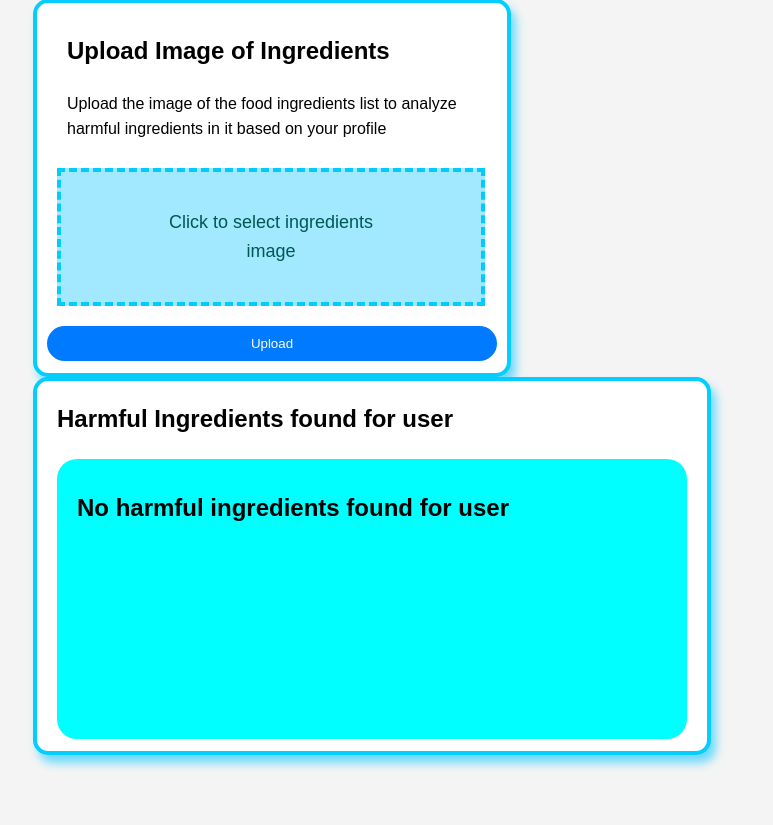
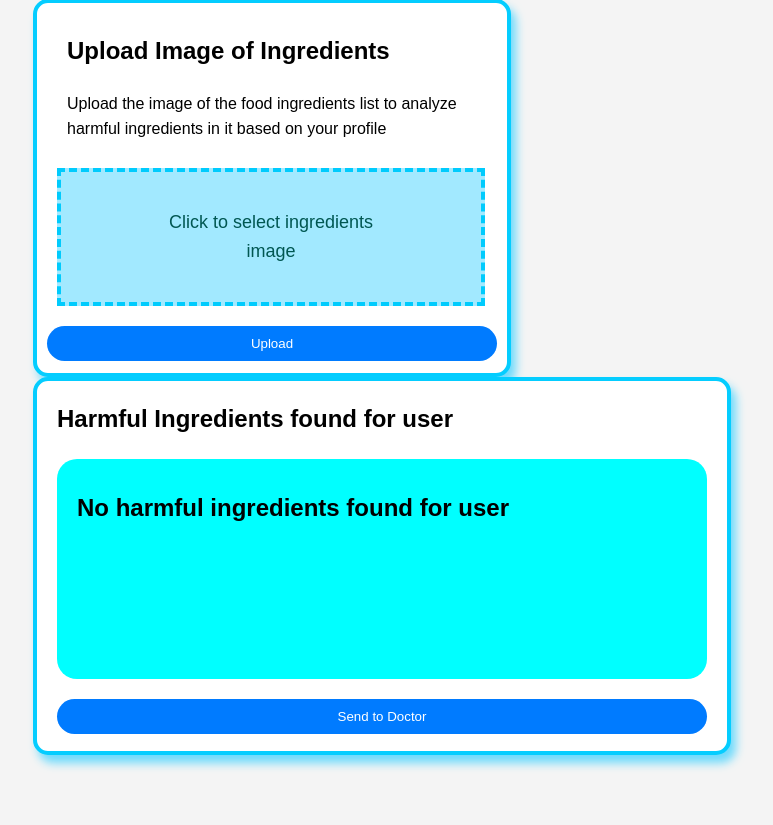
Before and after one commit to Gladwin-George/AI-software-to-detect-harmful-ingredients-in-packaged-food-products-and-beverages, a Flask app: page /user in a window 1280 px wide. Shown: the part 746-1571 px from the top of the page, without its empty margins (95-868 px from the left). Run offline with Flask 3, Linux system fonts and the light colour scheme; the visitor is signed in with stand-in values (Sample User, id 1); data comes from the database, SQL or seed files in the repository.

Commit message:
added doctor mailing system

```diff
--- a/main.py
+++ b/main.py
@@ -1,9 +1,12 @@
+import os
 import cv2
 import easyocr
 import numpy as np
-import os
 import sqlite3
 import bcrypt
+import smtplib
+from email.mime.text import MIMEText
+from dotenv import load_dotenv
 from flask_wtf import FlaskForm
 from wtforms import StringField, PasswordField, SubmitField
 from wtforms.validators import DataRequired, Length, Email, EqualTo, ValidationError
@@ -36,6 +39,10 @@ cursor.execute('''
 ''')
 conn.commit()
 conn.close()
+
+
+email = os.getenv('EMAIL')
+password = os.getenv('EMAIL_PASSWORD')
 
 #
 def analyze_general_harmful_ingredients(file):
@@ -248,7 +255,9 @@ def user():
 
         if user:
             harmful_ingredients = []
-            if request.method == 'POST':
+
+        if request.method == 'POST':
+            if 'upload' in request.form:
                 # Check if a file was uploaded
                 if 'file' not in request.files:
                     error = "No file uploaded"
@@ -262,13 +271,35 @@ def user():
                     return render_template('user.html', user=user, error=error, harmful_ingredients=harmful_ingredients)
 
                 # If the file exists and is allowed, proceed with OCR and detection
-                harmful_ingredients = analyze_harmful_ingredients(file, user)
+                session['harmful_ingredients'] = analyze_harmful_ingredients(file, user)
+
+            if 'email' in request.form:
+                # If the form is submitted, send the email
+                doctor_email = email
+                msg = MIMEText(f"\nHarmful ingredients: {session.get('harmful_ingredients', [])}")
+                msg['Subject'] = 'User Health Info and Harmful Ingredients'
+                msg['From'] = email
+                msg['To'] = doctor_email
+                send_email(msg)
+                return redirect(url_for('user'))  # Redirect back to the user page
 
             # Pass the user data and the harmful ingredients to the template
-            return render_template('user.html', user=user, harmful_ingredients=harmful_ingredients)
+            return render_template('user.html', user=user, harmful_ingredients=session.get('harmful_ingredients', []))
 
-    # If the user is not logged in, redirect to the login page
-    return redirect(url_for('login'))
+        if not user:
+            # If the user is not logged in, redirect to the login page
+            return redirect(url_for('login'))
+
+        # Pass the user data and the harmful ingredients to the template
+        return render_template('user.html', user=user, harmful_ingredients=harmful_ingredients)
+
+def send_email(msg):
+    try:
+        with smtplib.SMTP_SSL('smtp.gmail.com') as server:
+            server.login(email, password)
+            server.send_message(msg)
+    except Exception as e:
+        print(f"Error: {e}")
 
 @app.route('/logout')
 def logout():
--- a/static/css/user_style.css
+++ b/static/css/user_style.css
@@ -93,6 +93,7 @@ input[type="submit"] {
     width: 650px;
     border-radius: 20px;
     padding-left: 20px;
+    padding-right: 20px;
     color: rgb(0, 0, 0);
     background-color: rgb(255, 255, 255);
     border: rgb(4, 205, 255) 4px solid;
@@ -102,12 +103,13 @@ input[type="submit"] {
 }
 
 .ingredients_list{
-    height: 270px;
-    width: 610px;
+    height: 210px;
+    width: 630px;
     background-color: aqua;
     padding-left: 20px;
     padding-top: 10px;
     border-radius: 20px;
+    margin-bottom: 20px;
 }
 
 .upload_image {
@@ -187,12 +189,14 @@ input[type="submit"] {
     color: white;
     border: none;
     cursor: pointer;
+    border-radius: 20px;
     transition: background-color 0.3s ease;
 }
 
 input[type="submit"]:hover {
     background-color: #0056b3;
 }
+
 
 /* For Webkit browsers like Chrome and Safari */
 ::-webkit-scrollbar {
--- a/templates/user.html
+++ b/templates/user.html
@@ -43,7 +43,7 @@
                     <input type="file" id="file" name="file" accept=".jpg, .jpeg, .png">
                     <label for="file">Click to select ingredients image</label>
                 </div>
-                <input type="submit" value="Upload">
+                <input type="submit" name="upload" value="Upload">
             </form>
 
             {% if error %}
@@ -66,6 +66,11 @@
                 {% endif %}
             </div>
 
+            <form action="{{ url_for('user') }}" method="post">
+                <input type="hidden" name="send_to_doctor">
+                <input type="submit" name="email" value="Send to Doctor" class="my-button">
+            </form>
+
         </div>
 
     </section>
```
Also changed, not shown: 1 other file.
